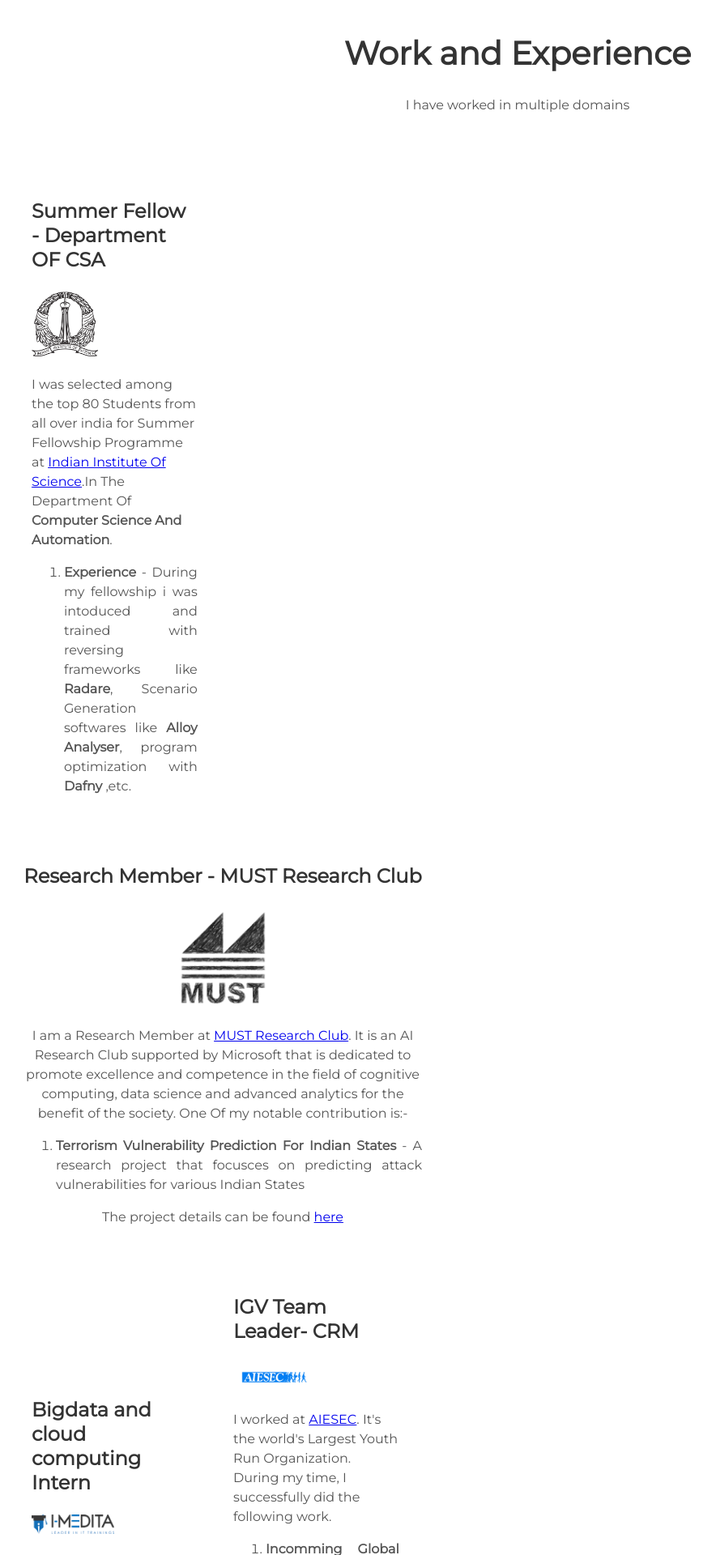
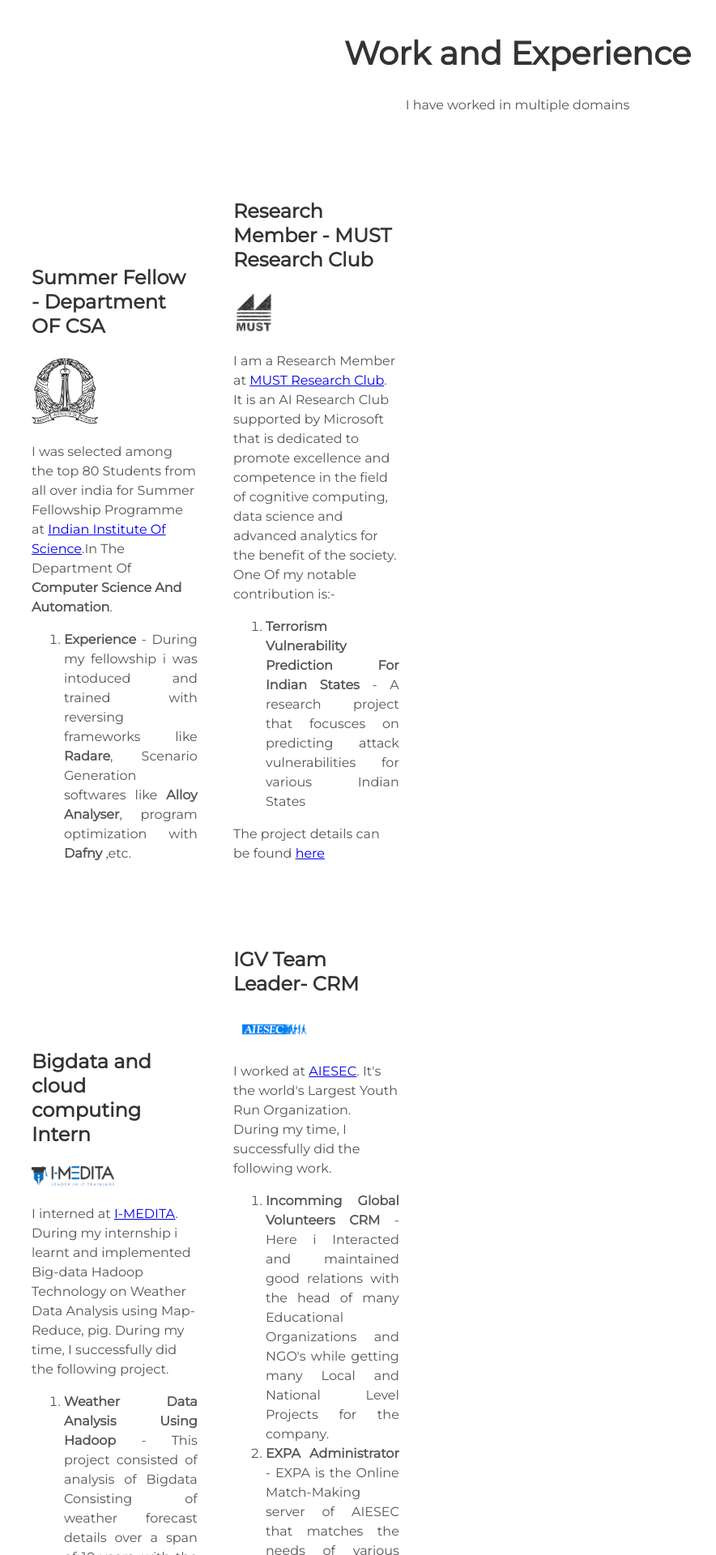
Before and after one commit to swastikmhptr/swastikmhptr.github.io, a Jekyll site: the page built from index.html, in a window 1280 px wide. Shown: the part 1537-3457 px from the top of the page at 81% size, without its empty margins (1-885 px from the left). Built offline with Jekyll 4.4.1, drawn with Linux system fonts in a browser that asks for light colours; nearby versions of some CDN libraries.

Commit message:
Update experience.html

```diff
--- a/_includes/experience.html
+++ b/_includes/experience.html
@@ -34,7 +34,7 @@
 
 
         </div>
-          <div class="work">
+          <div class="allwork">
             <h3>Research Member - MUST Research Club</h3>
             <img style="width: 25%;height: 30%" alt="Research" src="{{ "/assets/img/must.png" | prepend: site.baseurl }}" />
             <p>
```
